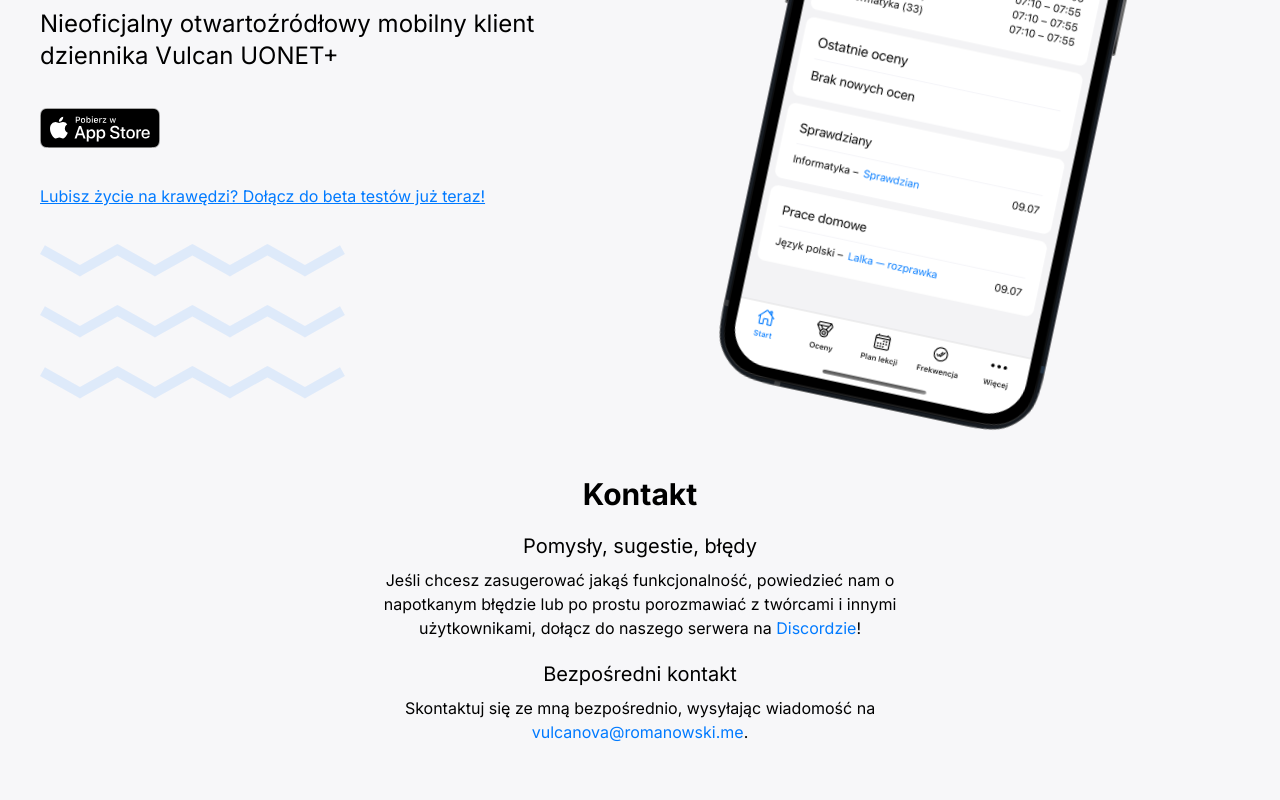
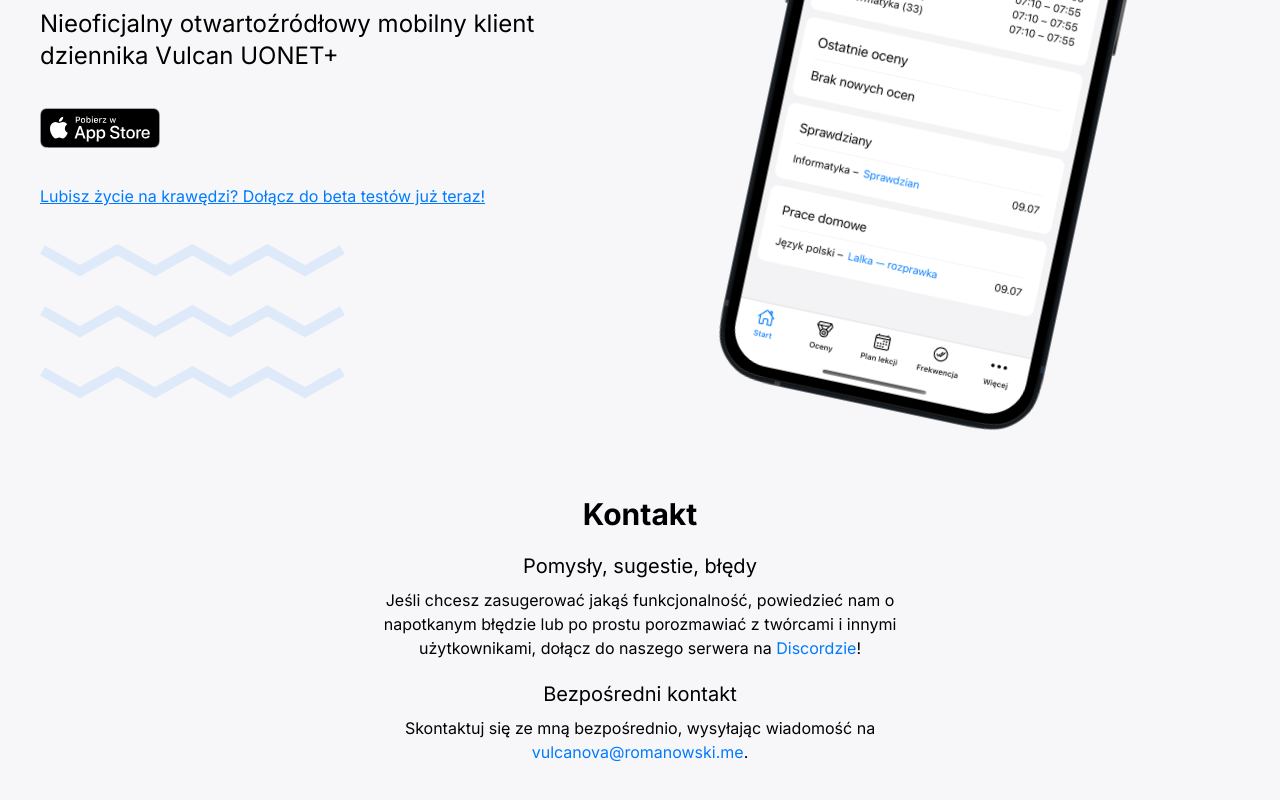
Before and after one commit to Vulcanova/vulcanova.github.io, a Next.js app: page / in a window 1280 px wide. Shown: the part 364-1164 px from the top of the page. Built offline with nearby package versions, Linux system fonts and the light colour scheme.

Commit message:
Fix paddings on very small devices

```diff
--- a/app/page.tsx
+++ b/app/page.tsx
@@ -51,7 +51,7 @@ export default function Home() {
           />
         </div>
       </main>
-      <section className="flex justify-center flex-col items-center space-y-5">
+      <section className="flex justify-center flex-col items-center space-y-5 py-5">
         <h2 className="text-center text-3xl font-bold">Kontakt</h2>
         <div className="space-y-5 flex flex-col text-center items-center">
           <div className="md:w-1/2 w-full space-y-2">
```
